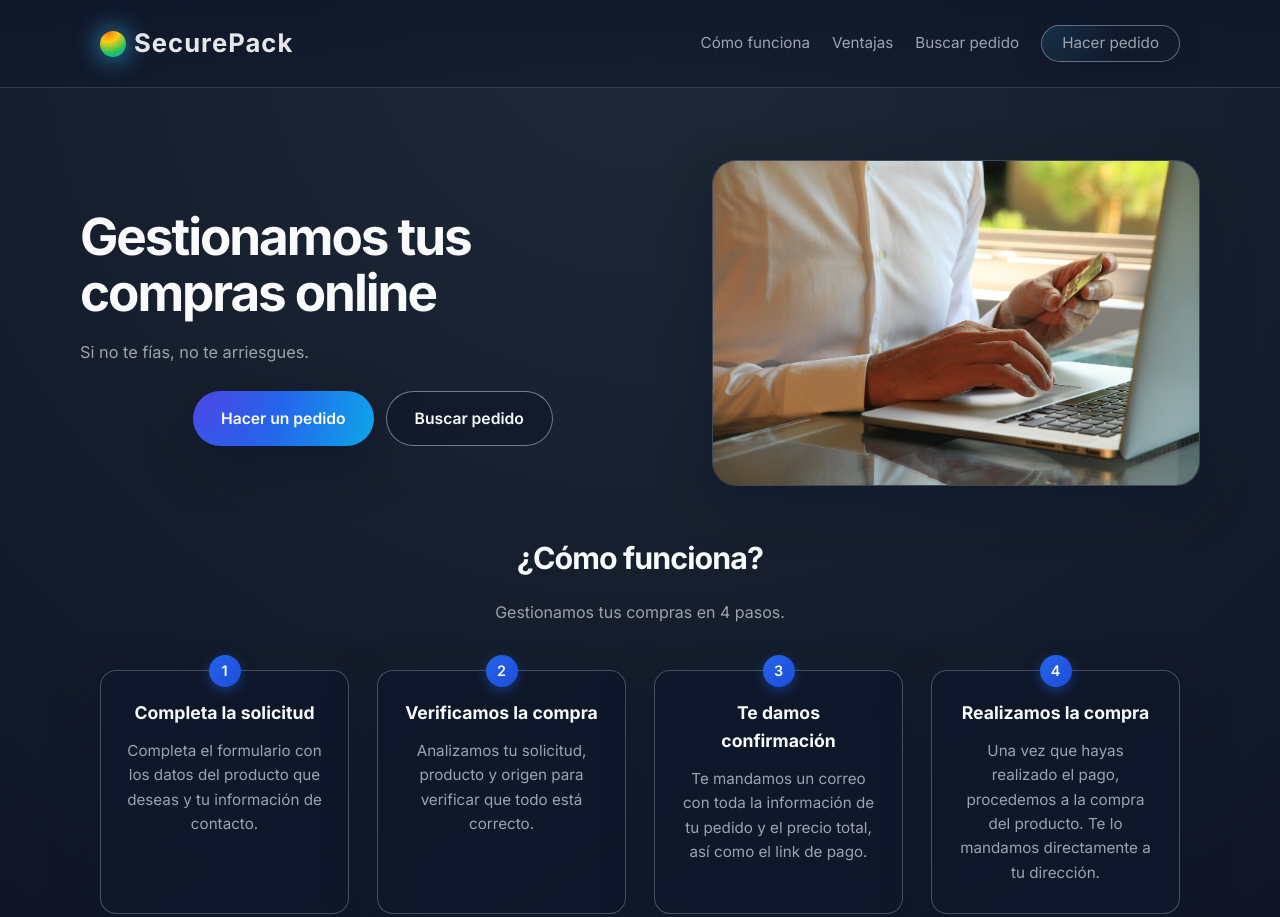
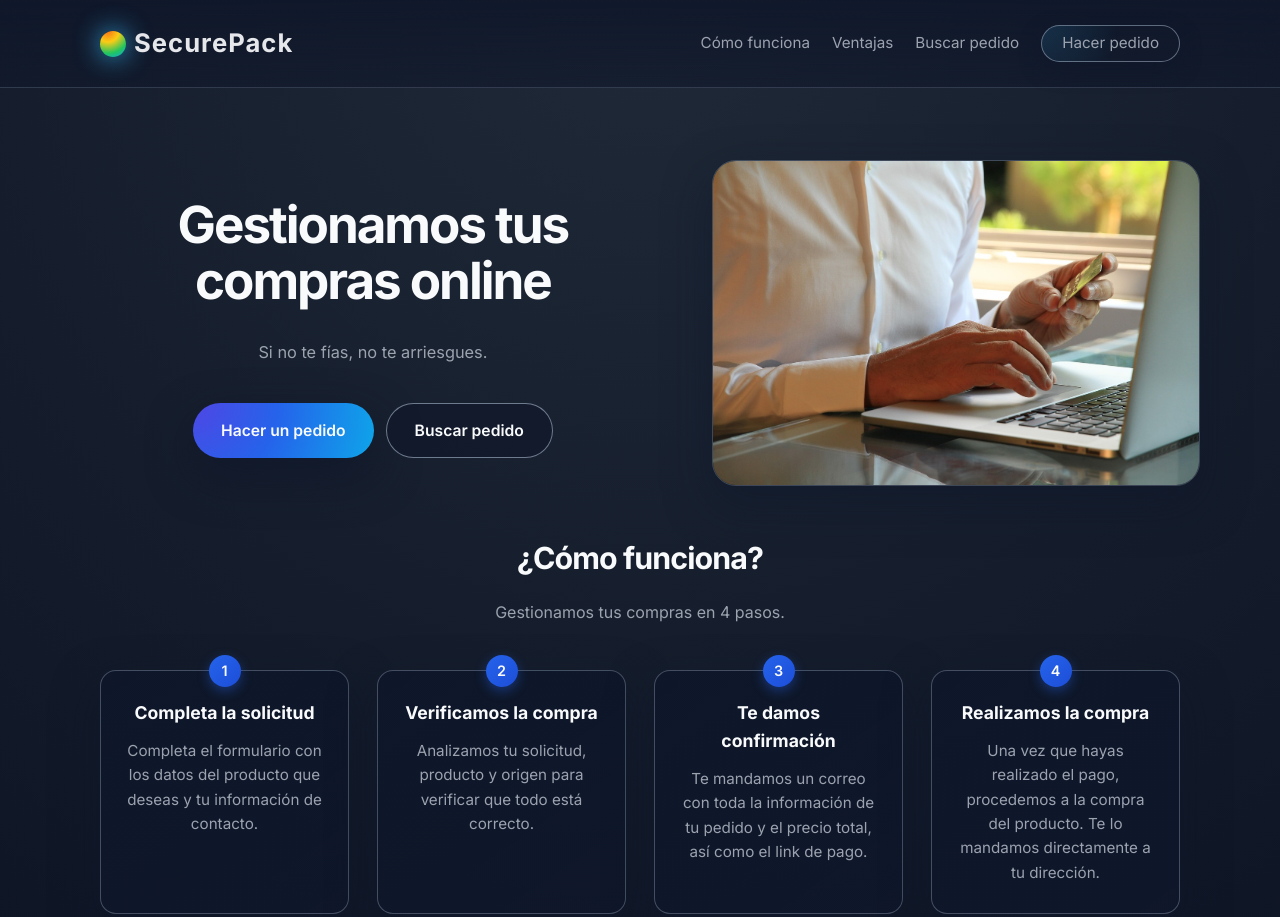
Before and after one commit to MikiMas/Truster, a plain HTML site: page frontend/index.html in a window 1280 px wide. Shown: the top 917 px of the page. Drawn offline with Linux system fonts and the light colour scheme.

Commit message:
tarifa22

```diff
--- a/frontend/index.html
+++ b/frontend/index.html
@@ -624,8 +624,8 @@
 
   <!-- HERO -->
   <section class="hero container">
-    <div class="hero-content">
-      <h1>Gestionamos tus compras online</h1>
+    <div style="display:flex; flex-wrap:wrap; gap:12px; justify-content:center;" class="hero-content">
+      <h1 style="text-align:center;">Gestionamos tus compras online</h1>
       <p>Si no te fías, no te arriesgues.</p>
       <div style="display:flex; flex-wrap:wrap; gap:12px; justify-content:center;">
         <a href="#pedido" class="hero-btn">Hacer un pedido</a>
```
